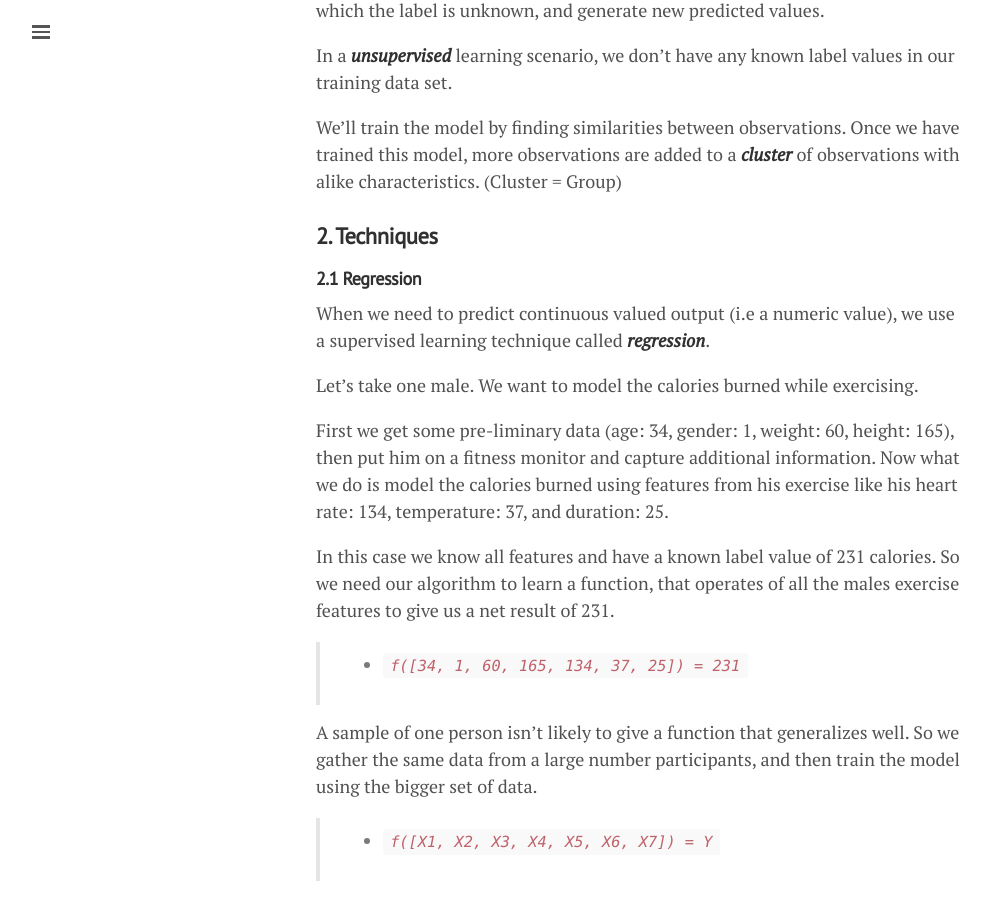
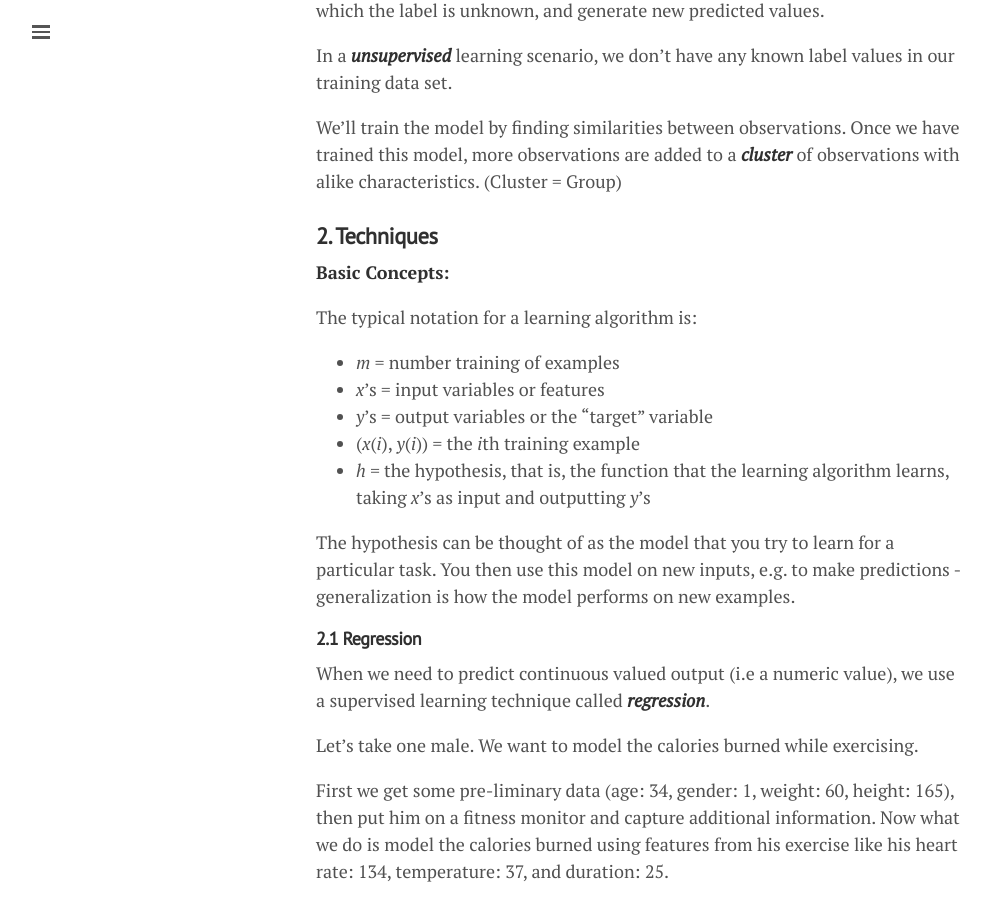
Before and after one commit to lgeurts/lgeurts.github.io, a Jekyll site: the page built from _posts/2018-06-29-artificial-intelligence-basics.md, in a window 1280 px wide and 900 px high, scrolled down 2640 px. Shown: the whole window, without its empty margins (0-991 px from the left). Built offline with Jekyll 4.4.1, drawn with Linux system fonts in a browser that asks for light colours; nearby versions of some CDN libraries; some of the changed text lies outside the part shown.

Commit message:
Update 2018-06-29-artificial-intelligence-basics.md

```diff
--- a/_posts/2018-06-29-artificial-intelligence-basics.md
+++ b/_posts/2018-06-29-artificial-intelligence-basics.md
@@ -81,6 +81,18 @@ We'll train the model by finding similarities between observations. Once we have
 
 ### **2. Techniques**
 
+**Basic Concepts:**
+
+The typical notation for a learning algorithm is:
+
+* *m* = number training of examples
+* *x*'s = input variables or features
+* *y*'s = output variables or the "target" variable
+* (*x*(*i*), *y*(*i*)) = the *i*th training example
+* *h* = the hypothesis, that is, the function that the learning algorithm learns, taking *x*'s as input and outputting *y*'s
+
+The hypothesis can be thought of as the model that you try to learn for a particular task. You then use this model on new inputs, e.g. to make predictions - generalization is how the model performs on new examples.
+
 #### **2.1 Regression**
 
 When we need to predict continuous valued output (i.e a numeric value), we use a supervised learning technique called ***regression***.
```
Also changed, not shown: other parts of _posts/2018-06-29-artificial-intelligence-basics.md (+1 -1 lines).
